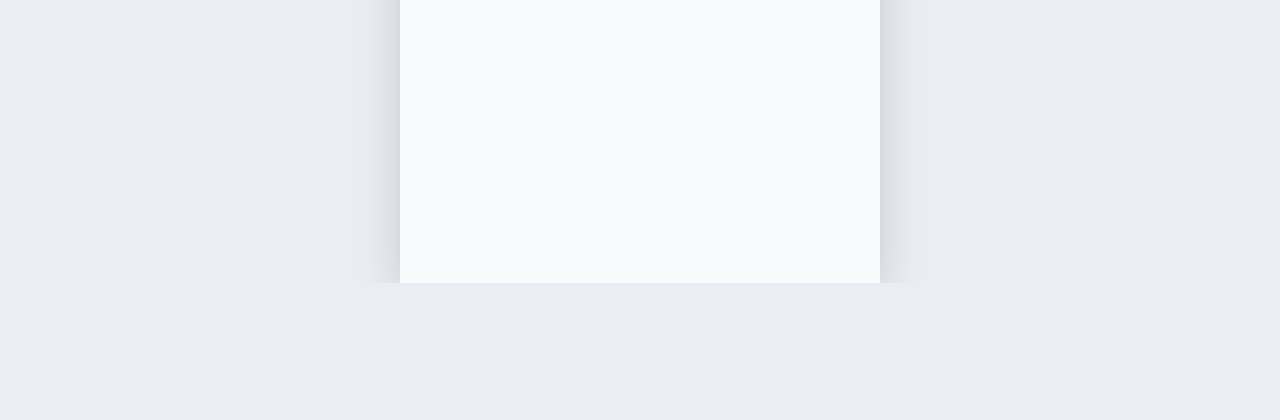
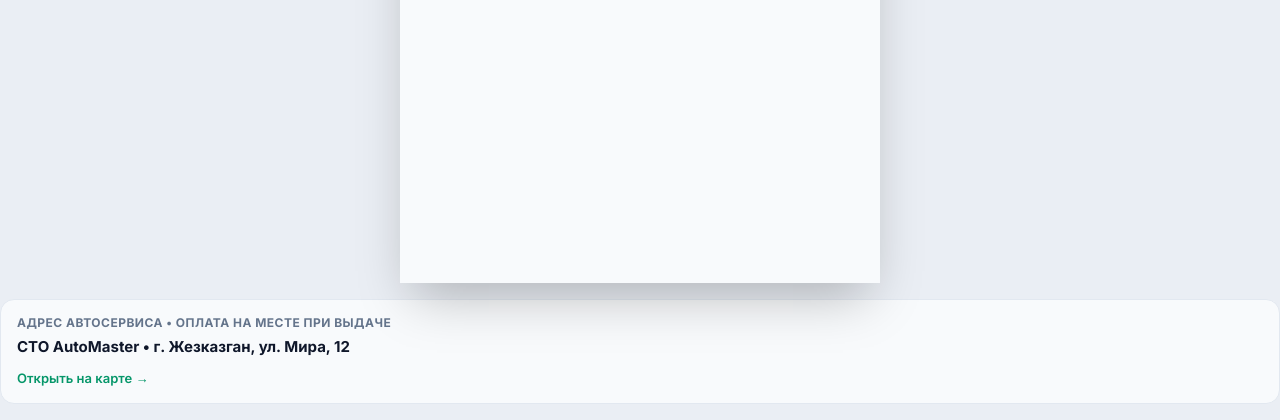
Before and after one commit to eldarqwerty/CheckSTO, a FastAPI app: page /client/1 in a window 1280 px wide. Shown: the part 517-937 px from the top of the page. Before the commit the page ends 800 px from the top, so only its background shows below. Run offline with FastAPI, Linux system fonts and the light colour scheme; data comes from the database, SQL or seed files in the repository; some libraries are stand-ins or nearby versions.

Commit message:
Add files via upload

```diff
--- a/templates/client.html
+++ b/templates/client.html
@@ -699,5 +699,12 @@
 })();
 </script>
 <!-- CHECKSTO_CONFIRM_END -->
+<!-- CHECKSTO_ADDR_START -->
+<div id="checksto-sto-address" style="margin:16px 0;padding:14px 16px;border-radius:14px;background:#f8fafc;border:1px solid #e2e8f0;font-family:Inter,sans-serif;">
+  <div style="font-size:12px;font-weight:700;text-transform:uppercase;letter-spacing:0.04em;color:#64748b;margin-bottom:4px;">Адрес автосервиса • Оплата на месте при выдаче</div>
+  <div style="font-size:15px;font-weight:700;color:#0f172a;margin-bottom:6px;">СТО AutoMaster • г. Жезказган, ул. Мира, 12</div>
+  <a href="https://2gis.kz/zhezkazgan/search/%D0%A1%D0%A2%D0%9E" target="_blank" rel="noopener" style="display:inline-block;font-size:13px;font-weight:600;color:#059669;text-decoration:none;">Открыть на карте →</a>
+</div>
+<!-- CHECKSTO_ADDR_END -->
 </body>
 </html>
```
Also changed, not shown: static/demo_photos/brake_pads_worn.svg (added), static/demo_photos/cv_boot_tear.svg (added), static/demo_photos/engine_bay_clean_after.svg (added), static/demo_photos/new_brake_pads_after.svg (added), static/demo_photos/new_cv_boot_after.svg (added), static/demo_photos/oil_leak_gasket.svg (added), static/demo_photos/shock_absorber_leak.svg (added), static/demo_photos/suspension_fixed_after.svg (added).
